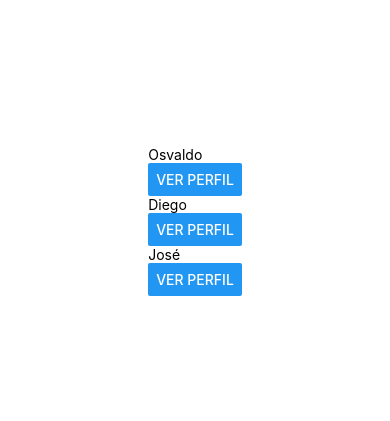
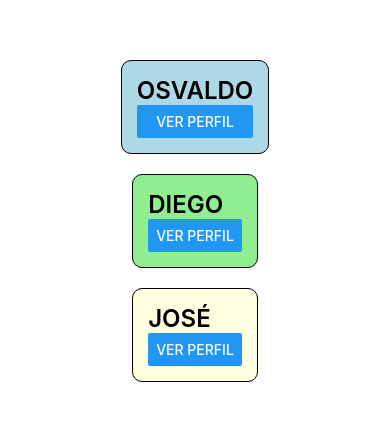
Before and after one commit to OsvaldoOlvera/DAM221, a React Native app in the folder miApp2/: screen / in a window 390 px wide. Shown: the part 201-622 px from the top of the page. Built offline with nearby package versions, Linux system fonts and the light colour scheme.

Commit message:
StyleSheets
Avance de practica

```diff
--- a/miApp2/App.js
+++ b/miApp2/App.js
@@ -9,12 +9,13 @@ export default function App() {
   return (
     <View style={styles.container}>
 
-            <Perfil nombre="Osvaldo" carrera="TIID" materia="Programación Móvil" cuatri="4° Cuatrimestre"/>
-            <Perfil nombre="Diego" carrera="TIID" materia="Programación Móvil" cuatri="4° Cuatrimestre"/>
-            <Perfil nombre="José" carrera="TIID" materia="Programación Móvil" cuatri="4° Cuatrimestre"/>
+            <Perfil style={styles.tarjeta1} nombre="Osvaldo" carrera="TIID" materia="Programación Móvil" cuatri="4° Cuatrimestre"/>
+            <Perfil style={styles.tarjeta2} nombre="Diego" carrera="TIID" materia="Programación Móvil" cuatri="4° Cuatrimestre"/>
+            <Perfil style={styles.tarjeta3} nombre="José" carrera="TIID" materia="Programación Móvil" cuatri="4° Cuatrimestre"/>
 
       <StatusBar style="auto" />
     </View>
+
   );
 }
 
@@ -24,7 +25,18 @@ const styles = StyleSheet.create({
 
     flex: 1,
     backgroundColor: '#fff',
+    flexDirection: 'column',
     alignItems: 'center',
     justifyContent: 'center',
   },
+  tarjeta1:{
+    backgroundColor: 'lightblue',
+  },
+  tarjeta2:{
+    backgroundColor: 'lightgreen',
+  },
+  tarjeta3:{
+    backgroundColor: 'lightyellow',
+  },
+
 });
--- a/miApp2/components/perfil.js
+++ b/miApp2/components/perfil.js
@@ -1,22 +1,52 @@
 import { View, Text, StyleSheet, Button } from 'react-native';
 import { useState } from 'react';
 
-export const Perfil = ({nombre, carrera, materia, cuatri}) => {
+export const Perfil = ({nombre, carrera, materia, cuatri, style}) => {
 
     const [mostrar, setMostrar] = useState(false);
 
     return (
-        <View>
-            <Text>{nombre}</Text>
+        <View style={[styles.tarjetas, style]}>
+            <Text style={styles.nombre}>{nombre}</Text>
 
             {mostrar &&
             <>
-            <Text>{carrera}</Text>
-            <Text>{materia}</Text>
-            <Text>{cuatri}</Text>
+            <Text style={styles.carrera}>{carrera}</Text>
+            <Text style={styles.otrotexto}>{materia}</Text>
+            <Text style={styles.otrotexto}>{cuatri}</Text>
             </>
         }
         <Button title= "Ver Perfil" onPress={ ()=>  setMostrar(!mostrar) }/>
         </View>
+
     );
+
 }
+
+const styles = StyleSheet.create({
+    nombre:{
+        fontSize: 24,
+        fontWeight: 600,
+        textTransform: 'uppercase',
+    },
+    carrera:{
+        fontSize: 20,
+        color: 'blue',
+        fontFamily: 'Roboto',
+
+    },
+    otrotexto:{
+        fontSize: 18,
+        color: 'purple',
+        fontFamily: 'Courier',
+        fontStyle: 'italic',
+
+    },
+    tarjetas:{
+        borderWidth: 1.5,
+        borderRadius: 10,
+        padding: 15,
+        margin: 10,
+    },
+
+});
```
